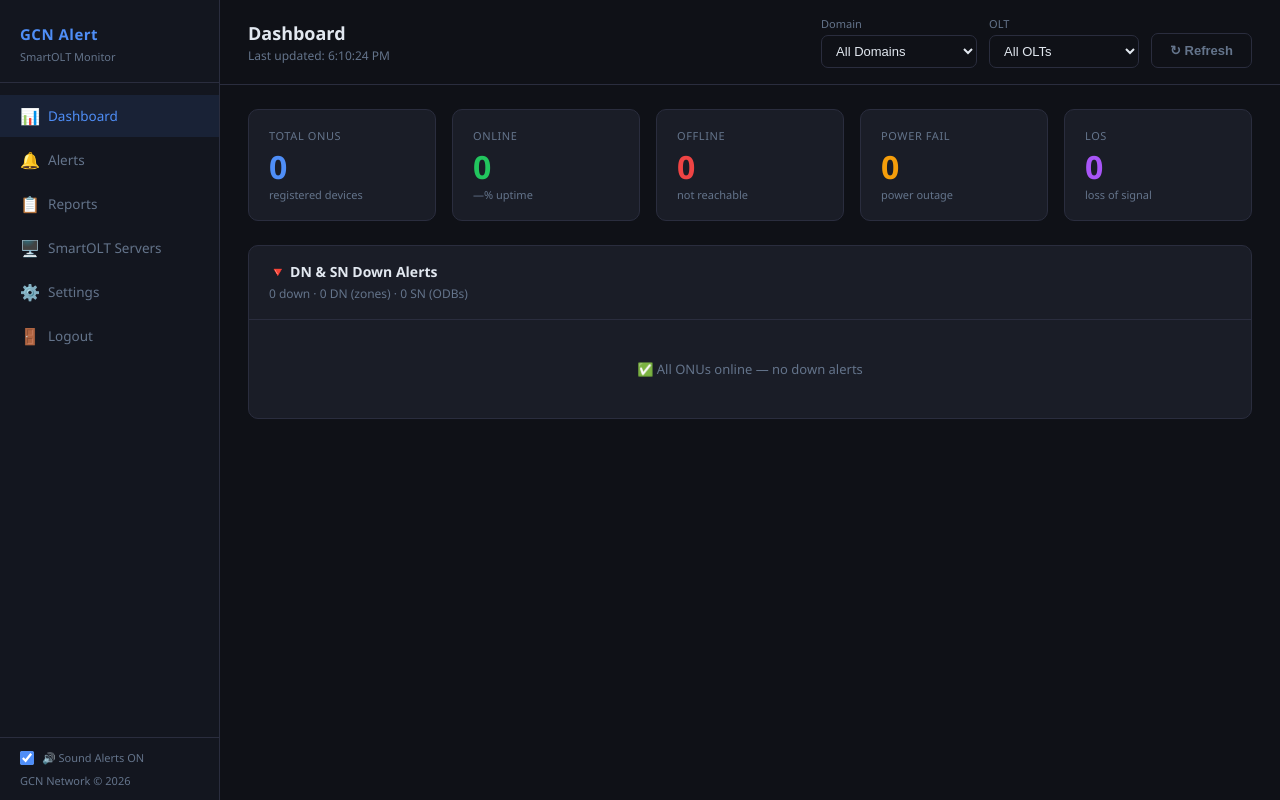
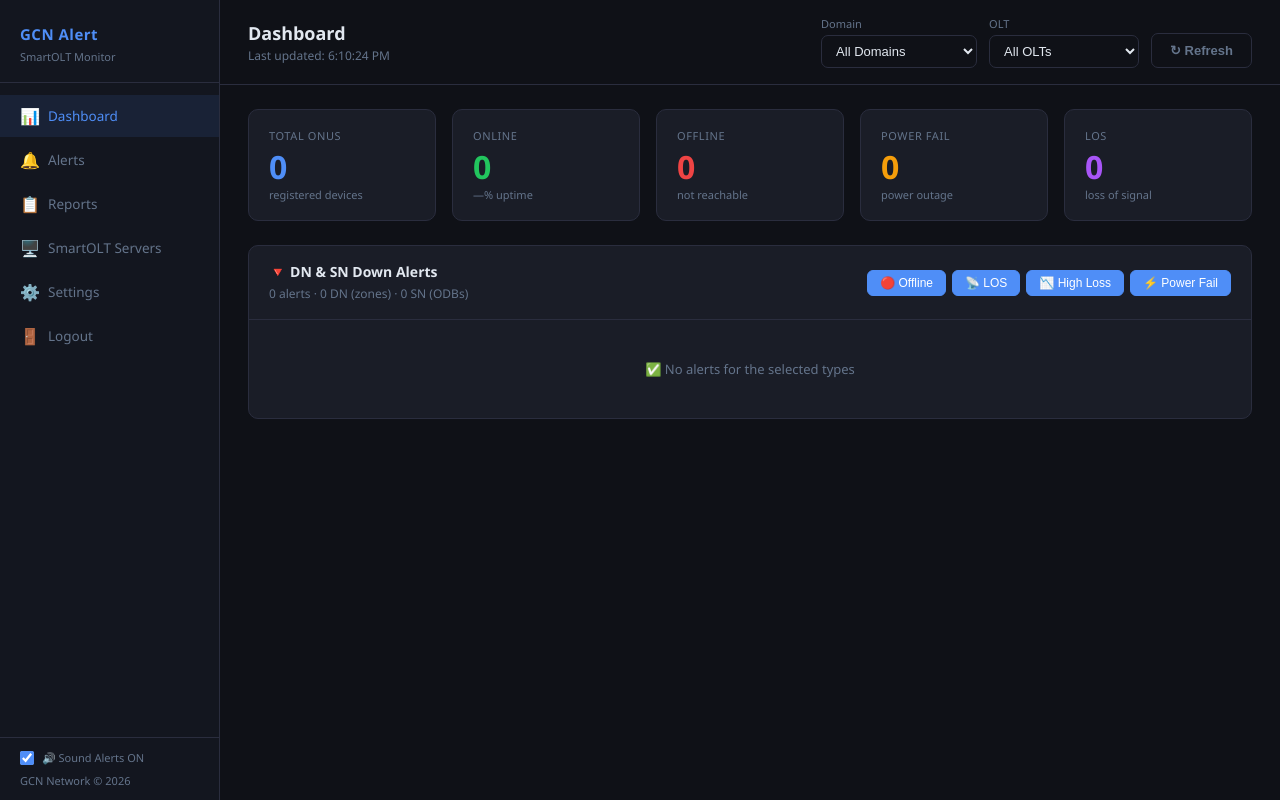
Before and after one commit to AungMyoNyein/DN_SN_Alert, a Flask app: page / in a window 1280 px wide. Run offline with Flask 3, Linux system fonts and the light colour scheme; the visitor is signed in with stand-in values (Sample User, id 1); data comes from the database, SQL or seed files in the repository; data that the repository does not hold is empty.

Commit message:
Add status filter toggles incl. High Loss to DN & SN table
- Backend: /api/current-issues also returns Online ONUs with weak RX signal
  (<= HIGH_LOSS_DBM, default -25 dBm) and tags each row with a category
  (Offline/LOS/Power fail/High Loss)
- Dashboard: multi-select toggle buttons (Offline / LOS / High Loss / Power Fail),
  all on by default; table grouping and counts respect the selection
- Add a High Loss breakdown column; rename Down -> Total; detail shows category badge

Co-Authored-By: Claude Opus 4.8 <noreply@anthropic.com>

```diff
--- a/app.py
+++ b/app.py
@@ -23,6 +23,7 @@ DB_PATH     = BASE / "smartolt.db"
 LOG_FILE    = BASE / "app.log"
 POLL_INTERVAL  = 300   # 5 minutes
 DOWN_STATUSES  = {"Offline", "LOS", "Power fail"}
+HIGH_LOSS_DBM  = -25.0  # Online ONUs with RX signal at/below this are "High Loss"
 
 # Seeded as the first OLT on a fresh database (kept for backward compatibility).
 DEFAULT_OLT_NAME   = "GiganticConnection"
@@ -572,25 +573,38 @@ def api_stats():
 
 @app.route("/api/current-issues")
 def api_current_issues():
-    """Live current non-Online ONUs, straight from the latest poll's onu_state."""
+    """Live problem ONUs (down or high optical loss), from the latest poll's onu_state."""
     server, olt = _dash_filters()
-    extra, params = "", []
+    extra, fparams = "", []
     if server:
-        extra += " AND server_id = ?"; params.append(server)
+        extra += " AND server_id = ?"; fparams.append(server)
     if olt:
-        extra += " AND olt_name = ?"; params.append(olt)
+        extra += " AND olt_name = ?"; fparams.append(olt)
+    # Placeholders in source order: WHERE threshold, filter params, ORDER BY threshold
+    params = [HIGH_LOSS_DBM] + fparams + [HIGH_LOSS_DBM]
     with get_db() as db:
         # last_seen = latest poll batch → naturally excludes stale/removed ONUs
         rows = db.execute(f"""
             SELECT onu_name, zone_name, olt_name, port_info, sn, address, odb,
                    status AS new_status, signal, signal_dbm,
                    COALESCE(since, last_seen) AS ts,
-                   server_id, server_name
+                   server_id, server_name,
+                   CASE
+                     WHEN status = 'Power fail' THEN 'Power fail'
+                     WHEN status = 'LOS'        THEN 'LOS'
+                     WHEN status != 'Online'    THEN 'Offline'
+                     ELSE 'High Loss'
+                   END AS category
             FROM onu_state
-            WHERE status IS NOT NULL AND status != 'Online'
+            WHERE status IS NOT NULL
               AND last_seen = (SELECT MAX(last_seen) FROM onu_state)
+              AND (
+                    status != 'Online'
+                    OR (signal_dbm IS NOT NULL AND TRIM(signal_dbm) != ''
+                        AND CAST(signal_dbm AS REAL) <= ?)
+                  )
               {extra}
-            ORDER BY ts DESC
+            ORDER BY (CAST(signal_dbm AS REAL) <= ? AND status = 'Online') ASC, ts DESC
         """, params).fetchall()
     return jsonify([dict(r) for r in rows])
 
--- a/templates/dashboard.html
+++ b/templates/dashboard.html
@@ -67,6 +67,12 @@
       <div>
         <h3>🔻 DN &amp; SN Down Alerts</h3>
         <span id="dnsn-count" style="font-size:12px;color:var(--muted)"></span>
+      </div>
+      <div class="chart-tabs" id="cat-filter">
+        <button class="active" onclick="toggleCat('Offline',this)">🔴 Offline</button>
+        <button class="active" onclick="toggleCat('LOS',this)">📡 LOS</button>
+        <button class="active" onclick="toggleCat('High Loss',this)">📉 High Loss</button>
+        <button class="active" onclick="toggleCat('Power fail',this)">⚡ Power Fail</button>
       </div>
     </div>
     <div id="dnsn-body">
@@ -149,18 +155,37 @@ async function loadStats() {
 }
 
 // DN = Zone, SN = ODB (optical distribution box)
-let DOWN_ROWS  = [];          // cached current down ONUs
+let DOWN_ROWS  = [];          // cached current problem ONUs
 let GROUP_KEYS = [];          // index → group key (for drill-down toggle)
 const OPEN_GROUPS = new Set();// keys of expanded groups (preserved across refresh)
+const ACTIVE_CATS = new Set(['Offline', 'LOS', 'High Loss', 'Power fail']);
 
-function countStatus(rows, st) { return rows.filter(r => r.new_status === st).length; }
+function toggleCat(cat, btn) {
+  if (ACTIVE_CATS.has(cat)) ACTIVE_CATS.delete(cat); else ACTIVE_CATS.add(cat);
+  btn.classList.toggle('active');
+  renderDnsn();
+}
 
-// Per-ONU detail list (the "current DN & SN Down Alerts" view)
+function countCat(rows, cat) { return rows.filter(r => r.category === cat).length; }
+
+function categoryBadge(cat) {
+  const map = {
+    'Offline':    ['badge-offline', '🔴 Offline'],
+    'LOS':        ['badge-los',     '📡 LOS'],
+    'Power fail': ['badge-pf',      '⚡ Power Fail'],
+  };
+  if (cat === 'High Loss')
+    return '<span class="badge" style="background:rgba(79,142,247,.15);color:var(--accent)">📉 High Loss</span>';
+  const [cls, label] = map[cat] || ['badge-offline', cat || '—'];
+  return `<span class="badge ${cls}">${label}</span>`;
+}
+
+// Per-ONU detail list
 function detailTable(rows) {
   return `<table>
     <thead><tr>
       <th>ONU Name</th><th>Zone</th><th>ODB</th><th>OLT / Port</th>
-      <th>Status</th><th>Signal</th><th>Address</th><th>Since</th>
+      <th>Type</th><th>Signal</th><th>Address</th><th>Since</th>
     </tr></thead>
     <tbody>
     ${rows.map(r => `<tr>
@@ -168,7 +193,7 @@ function detailTable(rows) {
       <td>${esc(r.zone_name) || '—'}</td>
       <td>${esc(r.odb) || '—'}</td>
       <td style="color:var(--muted);font-size:12px">${esc(r.olt_name) || '—'}<br>${esc(r.port_info) || ''}</td>
-      <td>${badge(r.new_status)}</td>
+      <td>${categoryBadge(r.category)}</td>
       <td style="font-size:12px">${esc(r.signal) || '—'}<br><span style="color:var(--muted)">${r.signal_dbm ? esc(r.signal_dbm)+' dBm' : ''}</span></td>
       <td style="font-size:12px;color:var(--muted)">${esc(r.address) || '—'}</td>
       <td style="font-size:11px;color:var(--muted)">${esc(r.ts) || '—'}</td>
@@ -178,14 +203,14 @@ function detailTable(rows) {
 
 function renderDnsn() {
   const el   = document.getElementById('dnsn-body');
-  const rows = DOWN_ROWS;
+  const rows = DOWN_ROWS.filter(r => ACTIVE_CATS.has(r.category));
   const zones = new Set(rows.map(x => x.zone_name).filter(Boolean));
   const odbs  = new Set(rows.map(x => x.odb).filter(Boolean));
   document.getElementById('dnsn-count').textContent =
-    `${rows.length} down · ${zones.size} DN (zones) · ${odbs.size} SN (ODBs)`;
+    `${rows.length} alerts · ${zones.size} DN (zones) · ${odbs.size} SN (ODBs)`;
 
   if (!rows.length) {
-    el.innerHTML = '<div class="empty">✅ All ONUs online — no down alerts</div>';
+    el.innerHTML = '<div class="empty">✅ No alerts for the selected types</div>';
     return;
   }
 
@@ -202,8 +227,8 @@ function renderDnsn() {
 
   el.innerHTML = `<table>
     <thead><tr>
-      <th>DN (Zone)</th><th>SN (ODB)</th><th>Down</th>
-      <th>🔴 Offline</th><th>📡 LOS</th><th>⚡ Power Fail</th><th></th>
+      <th>DN (Zone)</th><th>SN (ODB)</th><th>Total</th>
+      <th>🔴 Offline</th><th>📡 LOS</th><th>📉 High Loss</th><th>⚡ Power Fail</th><th></th>
     </tr></thead>
     <tbody>
     ${keys.map((k, i) => {
@@ -213,13 +238,14 @@ function renderDnsn() {
         <td><b>${esc(g.zone)}</b></td>
         <td>${esc(g.odb)}</td>
         <td><b>${g.rows.length}</b></td>
-        <td>${countStatus(g.rows,'Offline')    || ''}</td>
-        <td>${countStatus(g.rows,'LOS')        || ''}</td>
-        <td>${countStatus(g.rows,'Power fail') || ''}</td>
+        <td>${countCat(g.rows,'Offline')    || ''}</td>
+        <td>${countCat(g.rows,'LOS')        || ''}</td>
+        <td>${countCat(g.rows,'High Loss')  || ''}</td>
+        <td>${countCat(g.rows,'Power fail') || ''}</td>
         <td style="text-align:right;color:var(--muted)"><span id="caret-${i}">${open ? '▾' : '▸'}</span></td>
       </tr>
       <tr id="detail-${i}" style="display:${open ? '' : 'none'}">
-        <td colspan="7" style="padding:0;background:var(--bg)">${detailTable(g.rows)}</td>
+        <td colspan="8" style="padding:0;background:var(--bg)">${detailTable(g.rows)}</td>
       </tr>`;
     }).join('')}
     </tbody></table>`;
```
